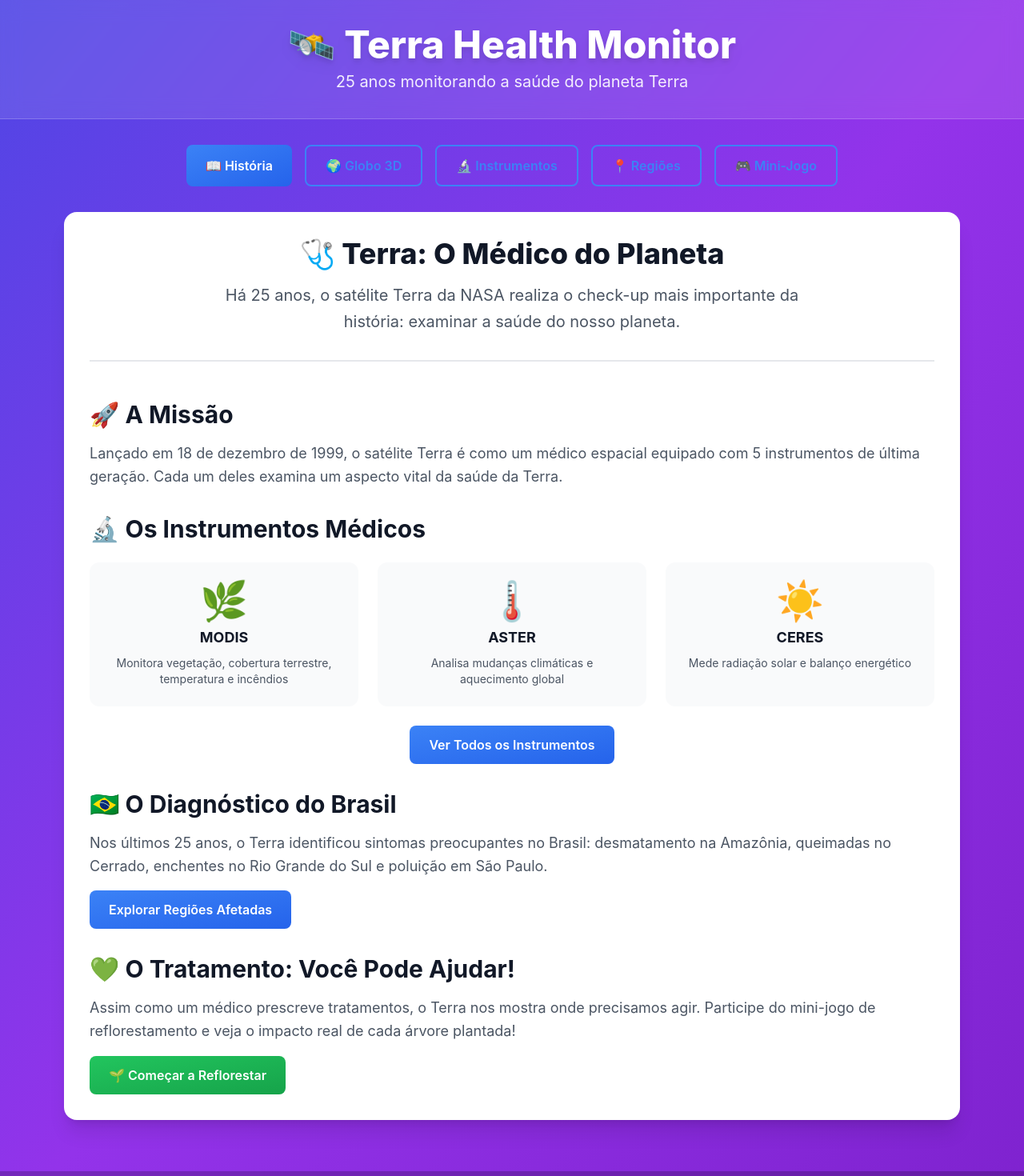
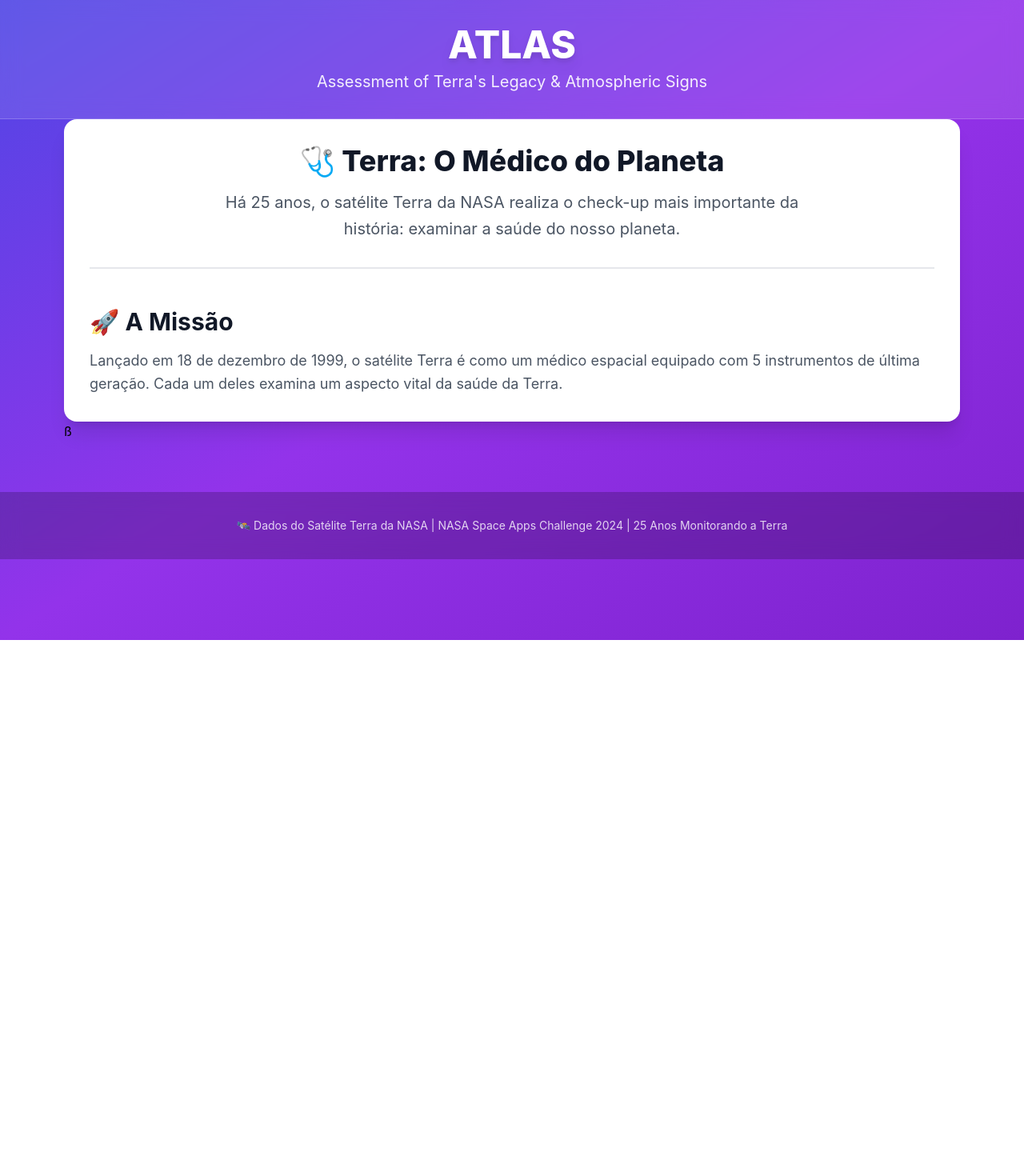
Before and after one commit to gustavogitzel/atlas-webapp, a React (Vite) app: page / in a window 1280 px wide. Shown: the top 1470 px of the page at 80% size. After the commit the page ends 800 px from the top, so only its background shows below. Built offline with nearby package versions, Linux system fonts and the light colour scheme.

Commit message:
remove firulas

```diff
--- a/src/pages/HomePage/HomePage.tsx
+++ b/src/pages/HomePage/HomePage.tsx
@@ -1,27 +1,11 @@
-import { useState } from 'react';
-import { TerraGlobe } from '@organisms/TerraGlobe';
-import { TreePlantingGame } from '@organisms/TreePlantingGame';
-import { InstrumentCard } from '@molecules/InstrumentCard';
-import { RegionCard } from '@molecules/RegionCard';
-import { Button } from '@atoms/Button';
 import { Card } from '@atoms/Card';
-import { NASA_CONFIG } from '@config/nasa.config';
-import type { BrazilRegion, TerraInstrument } from '@/types/nasa.types';
 
 /**
  * HomePage - Página principal com Tailwind
  * Storytelling: Terra como "médico" examinando a saúde do planeta
  */
 
-type ViewMode = 'story' | 'globe' | 'instruments' | 'regions' | 'game';
-
 export const HomePage = () => {
-  const [viewMode, setViewMode] = useState<ViewMode>('story');
-  const [selectedRegion, setSelectedRegion] = useState<BrazilRegion | null>(null);
-  const [selectedInstrument, setSelectedInstrument] = useState<TerraInstrument | null>(null);
-
-  const instruments = Object.values(NASA_CONFIG.instruments);
-  const regions = Object.values(NASA_CONFIG.regions);
 
   return (
     <div className="min-h-screen bg-gradient-to-br from-indigo-600 via-purple-600 to-purple-700">
@@ -29,52 +13,16 @@
       <header className="bg-white/10 backdrop-blur-md border-b border-white/20 px-4 py-8">
         <div className="max-w-6xl mx-auto text-center">
           <h1 className="text-5xl font-extrabold text-white mb-2 drop-shadow-lg">
-            🛰️ Terra Health Monitor
+            ATLAS
           </h1>
           <p className="text-xl text-white/90">
-            25 anos monitorando a saúde do planeta Terra
+            Assessment of Terra's Legacy & Atmospheric Signs
           </p>
         </div>
       </header>
 
-      {/* Navigation */}
-      <nav className="max-w-6xl mx-auto px-4 my-8 flex gap-4 flex-wrap justify-center">
-        <Button
-          variant={viewMode === 'story' ? 'primary' : 'ghost'}
-          onClick={() => setViewMode('story')}
-        >
-          📖 História
-        </Button>
-        <Button
-          variant={viewMode === 'globe' ? 'primary' : 'ghost'}
-          onClick={() => setViewMode('globe')}
-        >
-          🌍 Globo 3D
-        </Button>
-        <Button
-          variant={viewMode === 'instruments' ? 'primary' : 'ghost'}
-          onClick={() => setViewMode('instruments')}
-        >
-          🔬 Instrumentos
-        </Button>
-        <Button
-          variant={viewMode === 'regions' ? 'primary' : 'ghost'}
-          onClick={() => setViewMode('regions')}
-        >
-          📍 Regiões
-        </Button>
-        <Button
-          variant={viewMode === 'game' ? 'primary' : 'ghost'}
-          onClick={() => setViewMode('game')}
-        >
-          🎮 Mini-Jogo
-        </Button>
-      </nav>
-
       {/* Main Content */}
       <main className="max-w-6xl mx-auto px-4 pb-16">
-        {/* Storytelling */}
-        {viewMode === 'story' && (
           <div className="animate-fade-in">
             <Card variant="elevated" padding="lg">
               <div className="text-center mb-12 pb-8 border-b-2 border-gray-200">
@@ -96,182 +44,9 @@
                     examina um aspecto vital da saúde da Terra.
                   </p>
                 </section>
-
-                <section>
-                  <h3 className="text-3xl font-bold text-gray-900 mb-4">🔬 Os Instrumentos Médicos</h3>
-                  <div className="grid grid-cols-1 md:grid-cols-3 gap-6 mt-6">
-                    {instruments.slice(0, 3).map((instrument) => (
-                      <div
-                        key={instrument.id}
-                        className="text-center p-6 bg-gray-50 rounded-xl"
-                      >
-                        <span className="text-5xl block mb-2">{instrument.icon}</span>
-                        <strong className="block text-lg text-gray-900 mb-2">
-                          {instrument.name}
-                        </strong>
-                        <p className="text-sm text-gray-600">{instrument.description}</p>
-                      </div>
-                    ))}
-                  </div>
-                  <div className="mt-6 text-center">
-                    <Button variant="primary" onClick={() => setViewMode('instruments')}>
-                      Ver Todos os Instrumentos
-                    </Button>
-                  </div>
-                </section>
-
-                <section>
-                  <h3 className="text-3xl font-bold text-gray-900 mb-4">🇧🇷 O Diagnóstico do Brasil</h3>
-                  <p className="text-lg text-gray-600 leading-relaxed mb-4">
-                    Nos últimos 25 anos, o Terra identificou sintomas preocupantes no Brasil:
-                    desmatamento na Amazônia, queimadas no Cerrado, enchentes no Rio Grande
-                    do Sul e poluição em São Paulo.
-                  </p>
-                  <Button variant="primary" onClick={() => setViewMode('regions')}>
-                    Explorar Regiões Afetadas
-                  </Button>
-                </section>
-
-                <section>
-                  <h3 className="text-3xl font-bold text-gray-900 mb-4">💚 O Tratamento: Você Pode Ajudar!</h3>
-                  <p className="text-lg text-gray-600 leading-relaxed mb-4">
-                    Assim como um médico prescreve tratamentos, o Terra nos mostra onde
-                    precisamos agir. Participe do mini-jogo de reflorestamento e veja
-                    o impacto real de cada árvore plantada!
-                  </p>
-                  <Button variant="success" onClick={() => setViewMode('game')}>
-                    🌱 Começar a Reflorestar
-                  </Button>
-                </section>
               </div>
             </Card>
-          </div>
-        )}
-
-        {/* Globo 3D */}
-        {viewMode === 'globe' && (
-          <div className="animate-fade-in">
-            <Card variant="elevated" padding="lg">
-              <h2 className="text-3xl font-bold text-gray-900 mb-2">🌍 Visualização Global</h2>
-              <p className="text-base text-gray-600 mb-6">
-                Explore o planeta Terra em 3D e veja as regiões monitoradas pelo satélite.
-                Clique nos pontos para mais informações.
-              </p>
-              <div className="h-[700px]">
-                <TerraGlobe
-                  selectedRegion={selectedRegion}
-                  onRegionClick={(region) => {
-                    setSelectedRegion(region);
-                    setViewMode('regions');
-                  }}
-                  showHealthIndicators
-                  autoRotate
-                />
-              </div>
-            </Card>
-          </div>
-        )}
-
-        {/* Instrumentos */}
-        {viewMode === 'instruments' && (
-          <div className="animate-fade-in">
-            <div className="text-center mb-12">
-              <h2 className="text-4xl font-bold text-white mb-4 drop-shadow-lg">
-                🔬 Instrumentos do Satélite Terra
-              </h2>
-              <p className="text-lg text-white/90 max-w-3xl mx-auto">
-                Conheça os 5 instrumentos científicos que permitem ao Terra examinar
-                a saúde do planeta em detalhes.
-              </p>
-            </div>
-            <div className="grid grid-cols-1 md:grid-cols-2 lg:grid-cols-3 gap-8">
-              {instruments.map((instrument) => (
-                <InstrumentCard
-                  key={instrument.id}
-                  instrument={instrument}
-                  isSelected={selectedInstrument === instrument.id}
-                  onClick={() => setSelectedInstrument(instrument.id)}
-                />
-              ))}
-            </div>
-          </div>
-        )}
-
-        {/* Regiões */}
-        {viewMode === 'regions' && (
-          <div className="animate-fade-in">
-            <div className="text-center mb-12">
-              <h2 className="text-4xl font-bold text-white mb-4 drop-shadow-lg">
-                📍 Regiões Monitoradas no Brasil
-              </h2>
-              <p className="text-lg text-white/90 max-w-3xl mx-auto">
-                Explore as principais regiões brasileiras monitoradas pelo Terra e
-                entenda os desafios ambientais de cada uma.
-              </p>
-            </div>
-            <div className="grid grid-cols-1 md:grid-cols-2 gap-8">
-              {regions.map((region) => (
-                <RegionCard
-                  key={region.id}
-                  region={region}
-                  isSelected={selectedRegion === region.id}
-                  onClick={() => setSelectedRegion(region.id)}
-                />
-              ))}
-            </div>
-          </div>
-        )}
-
-        {/* Mini-Jogo */}
-        {viewMode === 'game' && (
-          <div className="animate-fade-in">
-            <div className="text-center mb-12">
-              <h2 className="text-4xl font-bold text-white mb-4 drop-shadow-lg">
-                🎮 Reflorestamento Interativo
-              </h2>
-              <p className="text-lg text-white/90 max-w-3xl mx-auto">
-                Ajude a restaurar as regiões afetadas! Plante árvores e veja o impacto
-                ambiental real de suas ações.
-              </p>
-            </div>
-
-            {!selectedRegion && (
-              <Card variant="elevated" padding="lg">
-                <h3 className="text-center text-2xl font-bold text-gray-900 mb-6">
-                  Escolha uma região para começar:
-                </h3>
-                <div className="grid grid-cols-1 sm:grid-cols-2 md:grid-cols-4 gap-4">
-                  {regions.map((region) => (
-                    <Button
-                      key={region.id}
-                      variant="primary"
-                      size="lg"
-                      onClick={() => setSelectedRegion(region.id)}
-                    >
-                      {region.name}
-                    </Button>
-                  ))}
-                </div>
-              </Card>
-            )}
-
-            {selectedRegion && (
-              <div className="space-y-4">
-                <TreePlantingGame
-                  region={selectedRegion}
-                  onComplete={(score) => {
-                    console.log('Jogo completo! Pontuação:', score);
-                  }}
-                />
-                <div className="text-center">
-                  <Button variant="ghost" onClick={() => setSelectedRegion(null)}>
-                    ← Escolher Outra Região
-                  </Button>
-                </div>
-              </div>
-            )}
-          </div>
-        )}
+          </div>ß
       </main>
 
       {/* Footer */}
```
